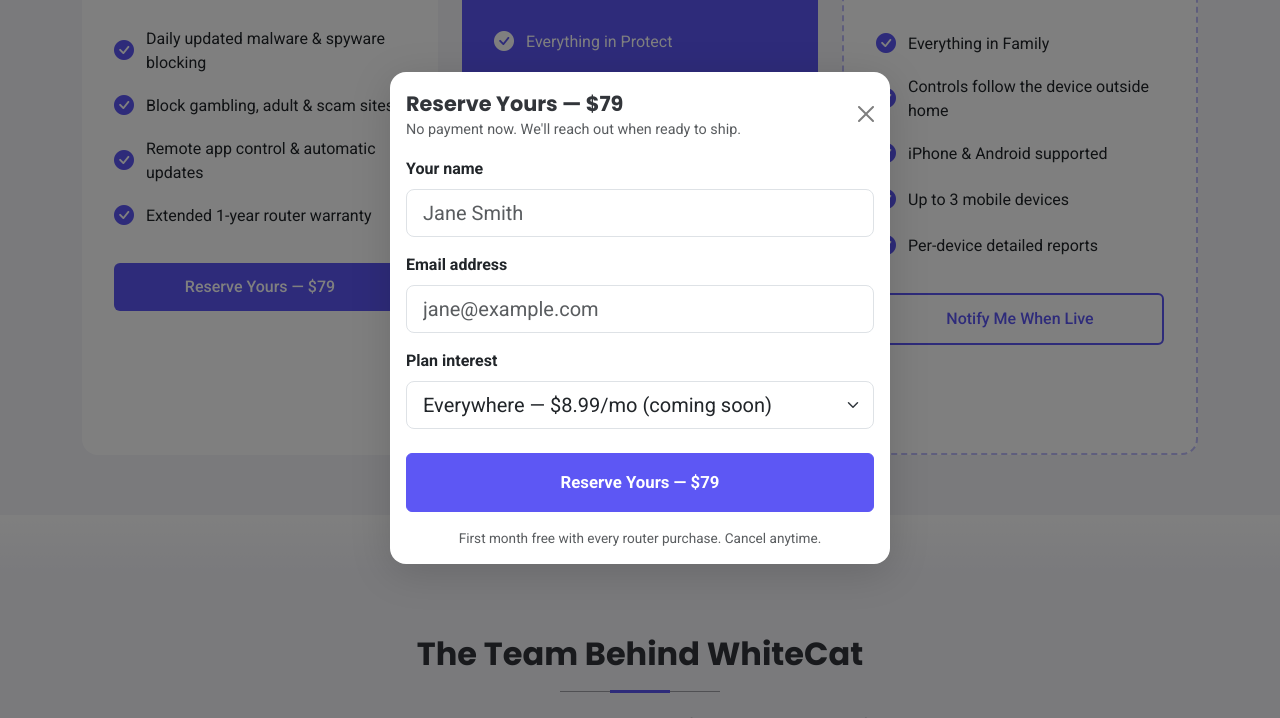
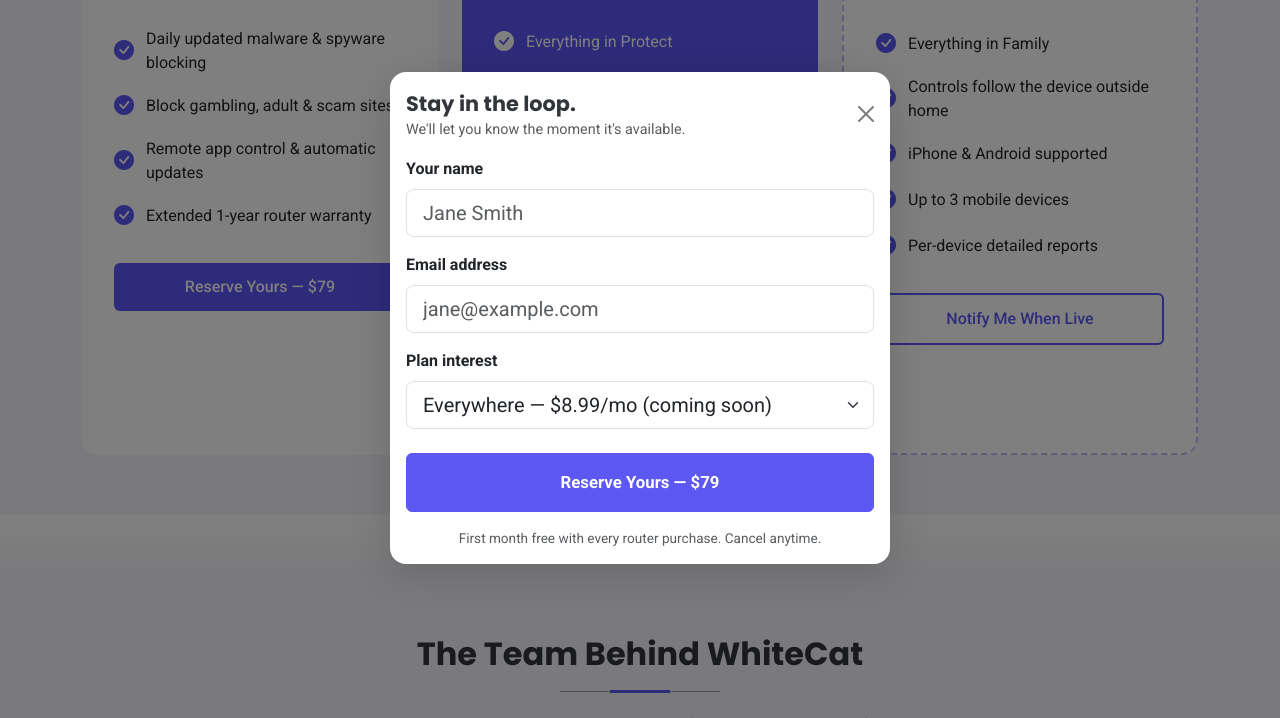
Before and after one commit to WhiteCatCloud/whitecatfamily-site, a plain HTML site: page public/index.html in a window 1280 px wide. Both pictures are taken after a click on the link "Notify Me When Live". Shown: the part 4231-4949 px from the top of the page. Drawn offline with Linux system fonts and the light colour scheme.

Commit message:
Dynamic modal header: different title+subtitle per trigger

```diff
--- a/public/index.html
+++ b/public/index.html
@@ -473,8 +473,8 @@
                     <div class="modal-content" style="border-radius:16px; border:none; box-shadow:0 8px 40px rgba(0,0,0,0.15);">
                         <div class="modal-header border-0 pb-0">
                             <div>
-                                <h5 class="modal-title fw-bold" id="reserveModalLabel" style="font-size:1.3rem;">Reserve Yours — $79</h5>
-                                <p class="text-muted mb-0" style="font-size:0.9rem;">No payment now. We'll reach out when ready to ship.</p>
+                                <h5 class="modal-title fw-bold" id="reserveModalLabel" style="font-size:1.3rem;">Be first in line.</h5>
+                                <p id="reserveModalSubtitle" class="text-muted mb-0" style="font-size:0.9rem;">No payment now, no commitment. Just your spot.</p>
                             </div>
                             <button type="button" class="btn-close" data-bs-dismiss="modal" aria-label="Close"></button>
                         </div>
@@ -517,8 +517,16 @@
                 let currentFlag = 'wc_reserved';
                 const originalFormHTML = document.getElementById('reserveModalBody').innerHTML;
 
+                const copy = {
+                    wc_reserved: { title: 'Be first in line.', subtitle: 'No payment now, no commitment. Just your spot.' },
+                    wc_notify:   { title: 'Stay in the loop.', subtitle: 'We\'ll let you know the moment it\'s available.' },
+                };
+
                 document.getElementById('reserveModal').addEventListener('show.bs.modal', function(e) {
                     currentFlag = (e.relatedTarget && e.relatedTarget.dataset.flag) || 'wc_reserved';
+                    const c = copy[currentFlag];
+                    document.getElementById('reserveModalLabel').textContent = c.title;
+                    document.getElementById('reserveModalSubtitle').textContent = c.subtitle;
                     const body = document.getElementById('reserveModalBody');
                     if (localStorage.getItem(currentFlag)) {
                         body.innerHTML = thankYouHTML;
```
